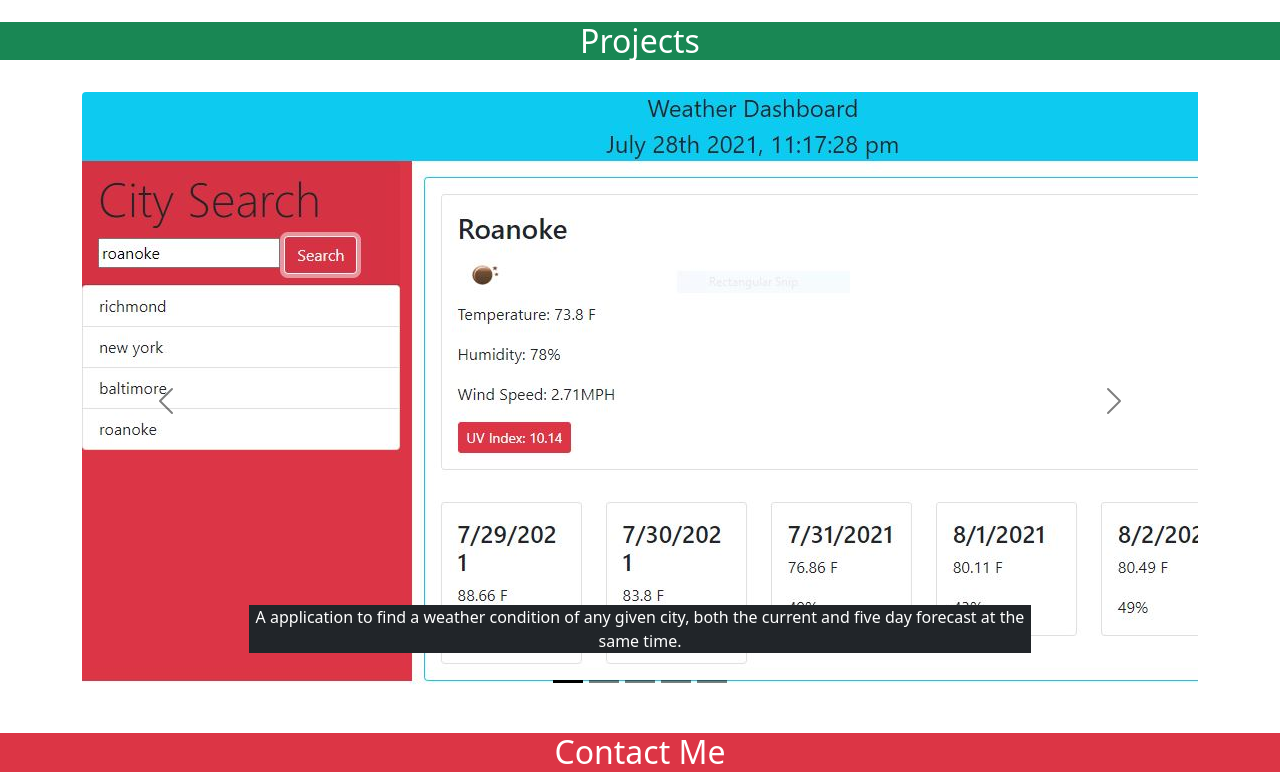
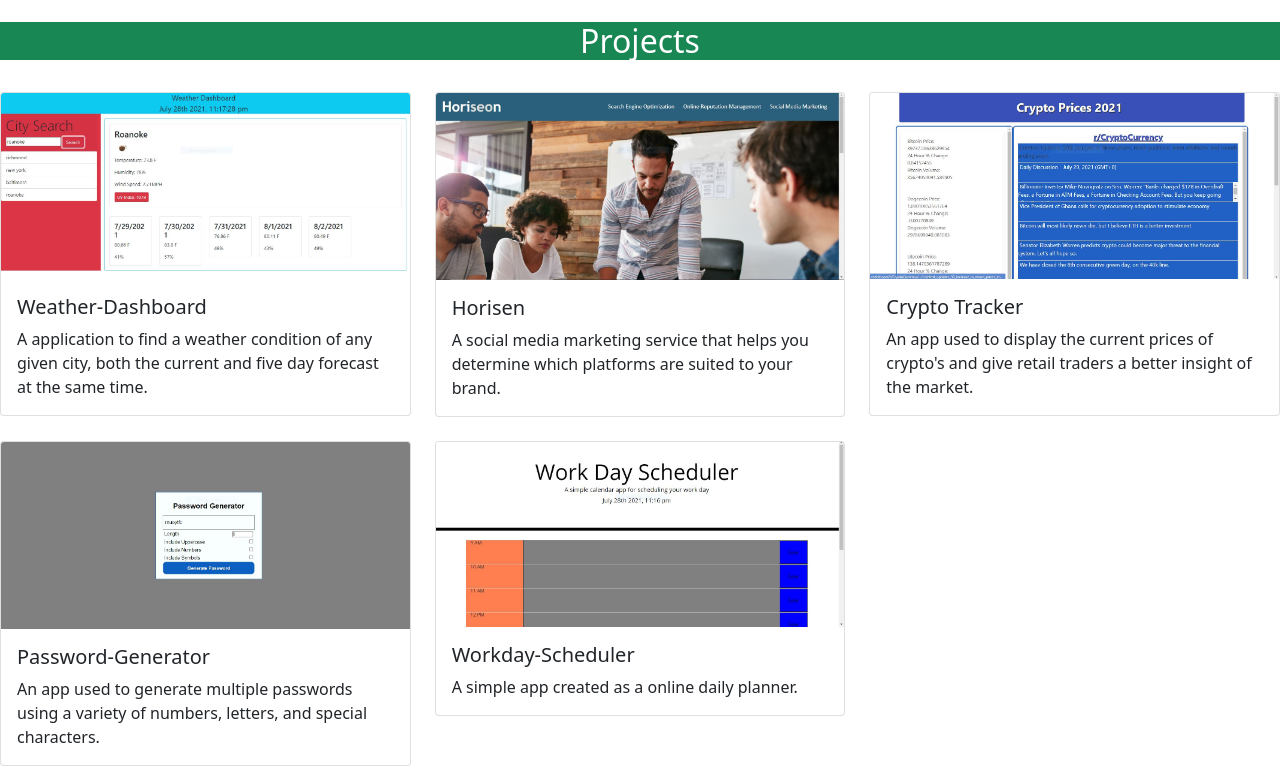
Before and after one commit to Vershard/Portfolio, a plain HTML site: page index.html in a window 1280 px wide. Shown: the part 699-1474 px from the top of the page. Drawn offline with nearby package versions, Linux system fonts and the light colour scheme.

Commit message:
index.html

```diff
--- a/index.html
+++ b/index.html
@@ -16,7 +16,7 @@
         <div class="img-container">
             <img src="self-pic.JPG" class="img-fluid rounded-circle" alt="Image">
         </div>
-        <h1 class="display-4 container">Hey, I'm Vershard a Full-Stack Web Developer</h1>
+        <h1 class="display-4 container">Hey, I'm Vershard a Front-End Web Developer</h1>
     </div>
 
 
@@ -61,8 +61,8 @@
             Insprired with a passion to create quality products and learn new skills that can be added to my arsenal of
             programming languages. With an electrical and computer science background I am able to make use of my
             problem solving skills along with working on a team. I earned a Certificate in Full-Stack Web Development
-            from the University of Richmond coding boot-camp. Where I developed skills using HTML, CSS, JavaScript,
-            React JS, Node.js, Express.js, jQuery, SQL, and Bootstrap. Using my knowledge of theory programming from
+            from the University of Richmond coding boot-camp. Where I developed skills using HTML, CSS, Bootstarp, JavaScript,
+            React JS, Node.js, Express.js, jQuery, MySQL, and Sequelize. Using my knowledge of theory programming from
             receiving an associates degree in computer science, my ambition is to create products anyone can enjoy and
             being a valuable asset to my team.
         </div>
@@ -75,86 +75,76 @@
     </div>
 
     <br>
-    <div class="container">
-        <!-- Carousel Buttons -->
-        <div id="carouselExampleDark" class="carousel carousel-dark slide" data-bs-ride="carousel">
-            <div class="carousel-indicators">
-                <button type="button" data-bs-target="#carouselExampleDark" data-bs-slide-to="0" class="active"
-                    aria-current="true" aria-label="Slide 1"></button>
-                <button type="button" data-bs-target="#carouselExampleDark" data-bs-slide-to="1"
-                    aria-label="Slide 2"></button>
-                <button type="button" data-bs-target="#carouselExampleDark" data-bs-slide-to="2"
-                    aria-label="Slide 3"></button>
-                <button type="button" data-bs-target="#carouselExampleDark" data-bs-slide-to="3"
-                    aria-label="Slide 4"></button>
-                <button type="button" data-bs-target="#carouselExampleDark" data-bs-slide-to="4"
-                    aria-label="Slide 5"></button>
-            </div>
-            <!-- Carousel Images -->
 
-            <div id="carousel" class="carousel-inner">
-                <div class="carousel-item active" data-bs-interval="10000">
+    <div class="row row-cols-1 row-cols-md-3 g-4">
+        <div class="col">
+            <div class="card">
                 <a href=" https://vershard.github.io/Weather-dashboard/" target="_blank">
-                        <img src="weather-dashboard.JPG" class="rounded alt=" Image">
+                    <img src="weather-dashboard.JPG" class="card-img-top">
                 </a>
-                    <div class="carousel-caption d-none d-md-block">
-                        <p class="text-white bg-dark">A application to find a weather condition of any given city, both
-                            the
-                            current and five day forecast at the same time.</p>
+                <div class="card-body">
+                    <h5 class="card-title">Weather-Dashboard</h5>
+                    <p class="card-text"> A application to find a weather condition of any given city, both
+                        the current and five day forecast at the same time.</p>
                 </div>
             </div>
-                <div id="carousel" class="carousel-item" data-bs-interval="2000">
+        </div>
+
+
+        <div class="col">
+        <div class="card" >
             <a href=" https://vershard.github.io/HorisenHomework/" target="_blank">
-                        <img src="horisen.JPG" class="rounded" alt="Horisen">
+                <img src="horisen.JPG" class="card-img-top" alt="Horisen">
             </a>
-                    <div class="carousel-caption d-none d-md-block">
-                        <p class="text-white bg-dark"> A social media marketing service that helps you determine which
-                            platforms are suited
-                            to your brand.</p>
+            <div class="card-body">
+                <h5 class="card-title">Horisen</h5>
+                <p class="card-text"> A social media marketing service that helps you determine which
+                    platforms are suited to your brand.</p>
             </div>
         </div>
-                <div id="carousel" class="carousel-item">
+        </div>
+
+        <div class="col">
+        <div class="card" >
             <a href=" https://apalmer37.github.io/Crypto_Tracker_Project/" target="_blank">
-                        <img src="crypto-tracker.JPG" class="rounded" alt="Crypto">
+                <img src="crypto-tracker.JPG" class="card-img-top" alt="Crypto">
             </a>
-                    <div class="carousel-caption d-none d-md-block">
-                        <p class="text-white bg-dark"> An app used to display the current prices of crypto's and give
-                            retail
-                            traders a better insight of the market.</p>
+            <div class="card-body">
+                <h5 class="card-title">Crypto Tracker</h5>
+                <p class="card-text"> An app used to display the current prices of crypto's and give
+                    retail traders a better insight of the market.</p>
             </div>
         </div>
-                <div id="carousel" class="carousel-item">
+        </div>
+
+        <div class="col">
+        <div class="card">
             <a href="https://vershard.github.io/Password-Generator/" target="_blank">
-                        <img src="password-generator.JPG" class="rounded" alt="Crypto">
+                <img src="password-generator.JPG" class="card-img-top" alt="Crypto">
             </a>
-                    <div class="carousel-caption d-none d-md-block">
-                        <p class="text-white bg-dark"> An app used to generate multiple passwords using a variety of
+            <div class="card-body">
+                <h5 class="card-title">Password-Generator</h5>
+                <p class="card-text">An app used to generate multiple passwords using a variety of
                     numbers, letters, and special characters.</p>
             </div>
         </div>
-                <div id="carousel" class="carousel-item">
+        </div>
+
+        <div class="col">
+        <div class="card">
             <a href=" https://vershard.github.io/Work-day-scheduler/" target="_blank">
-                        <img src="workday-scheduler.JPG" class="rounded" alt="Crypto">
+                <img src="workday-scheduler.JPG" class="card-img-top" alt="Crypto">
             </a>
-                    <div class="carousel-caption d-none d-md-block">
-                        <p class="text-white bg-dark"> A simple app created as a online daily planner.</p>
+            <div class="card-body">
+                <h5 class="card-title">Workday-Scheduler</h5>
+                <p class="card-text"> A simple app created as a online daily planner.</p>
             </div>
         </div>
-            </div>
-            <button class="carousel-control-prev" type="button" data-bs-target="#carouselExampleDark"
-                data-bs-slide="prev">
-                <span class="carousel-control-prev-icon" aria-hidden="true"></span>
-                <span class="visually-hidden">Previous</span>
-            </button>
-            <button class="carousel-control-next" type="button" data-bs-target="#carouselExampleDark"
-                data-bs-slide="next">
-                <span class="carousel-control-next-icon" aria-hidden="true"></span>
-                <span class="visually-hidden">Next</span>
-            </button>
     </div>
     </div>
 
     <br>
+
     <!-- Contact Me -->
 
     <div div id="Contact-me" class="container-fluid bg-danger text-white">
@@ -178,6 +168,7 @@
     <div style="margin-top: 200px;"></div>
 </body>
 
+
 <script src="https://cdn.jsdelivr.net/npm/bootstrap@5.0.0-beta3/dist/js/bootstrap.bundle.min.js"
     integrity="sha384-JEW9xMcG8R+pH31jmWH6WWP0WintQrMb4s7ZOdauHnUtxwoG2vI5DkLtS3qm9Ekf"
     crossorigin="anonymous"></script>
```
Lines whose indentation alone changed are shown as unchanged.
